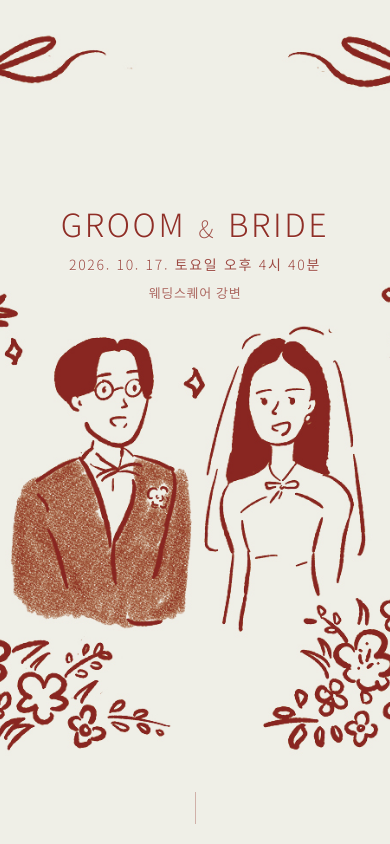
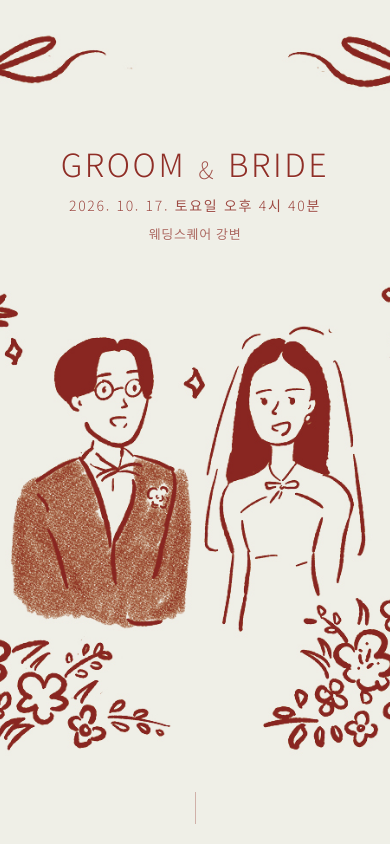
Before and after one commit to mimimimjin/wedding-invitation, a website: page index.html in a window 390 px wide. Shown: the top 844 px of the page. Drawn offline with Linux system fonts and the light colour scheme; no server answers; files whose address does not match are found by name; a web font is replaced by a local one.

Commit message:
fix: move mobile hero text upward

```diff
--- a/styles.css
+++ b/styles.css
@@ -145,7 +145,7 @@ a {
   flex-direction: column;
   justify-content: flex-start;
   align-items: center;
-  padding: clamp(170px, 24svh, 220px) 28px 0;
+  padding: clamp(135px, 17svh, 170px) 28px 0;
   text-align: center;
   color: #8f2f27;
   text-shadow: 0 1px 0 rgba(255, 255, 255, 0.55);
```
Also changed, not shown: tests/hero-style.test.mjs (+1 -1 lines).
